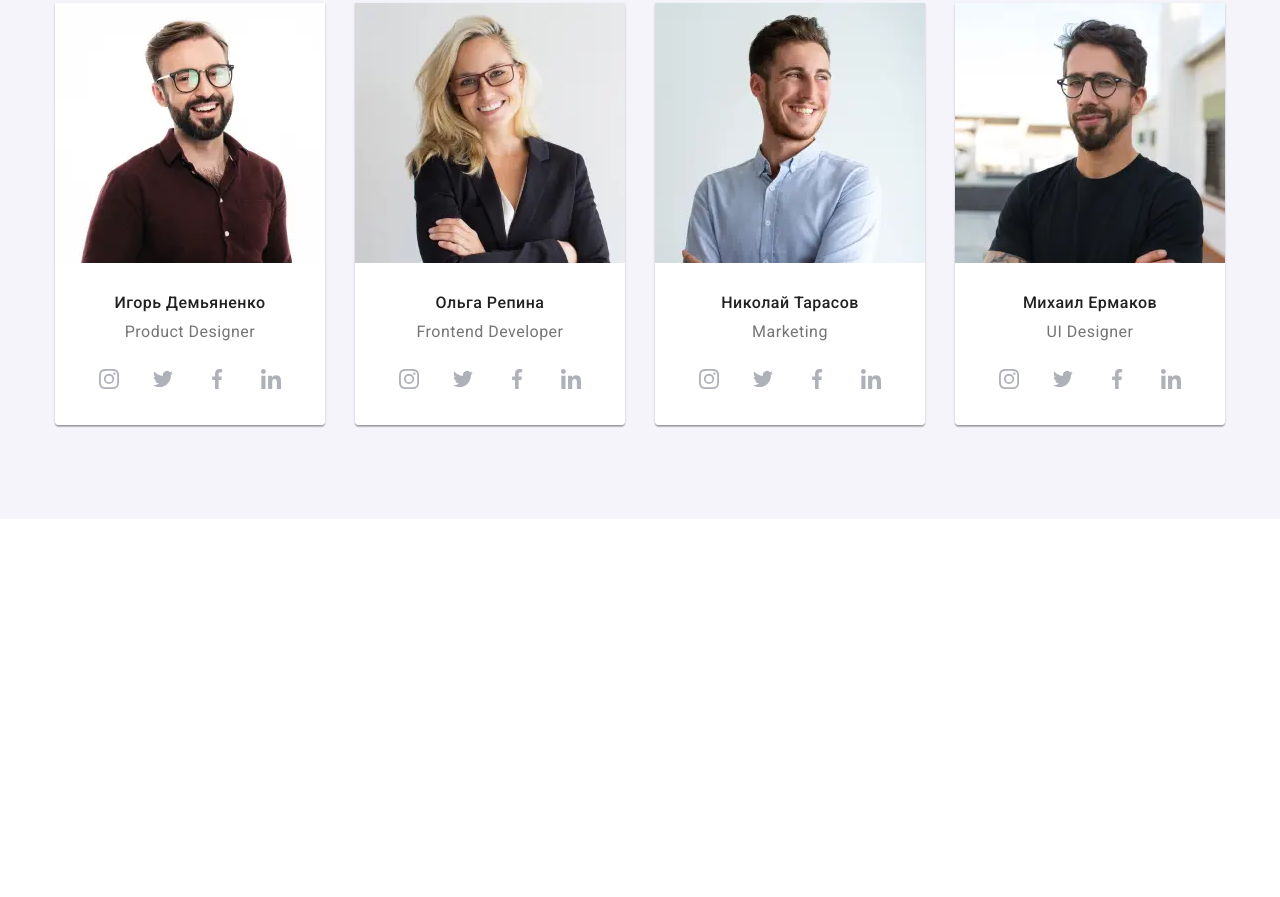
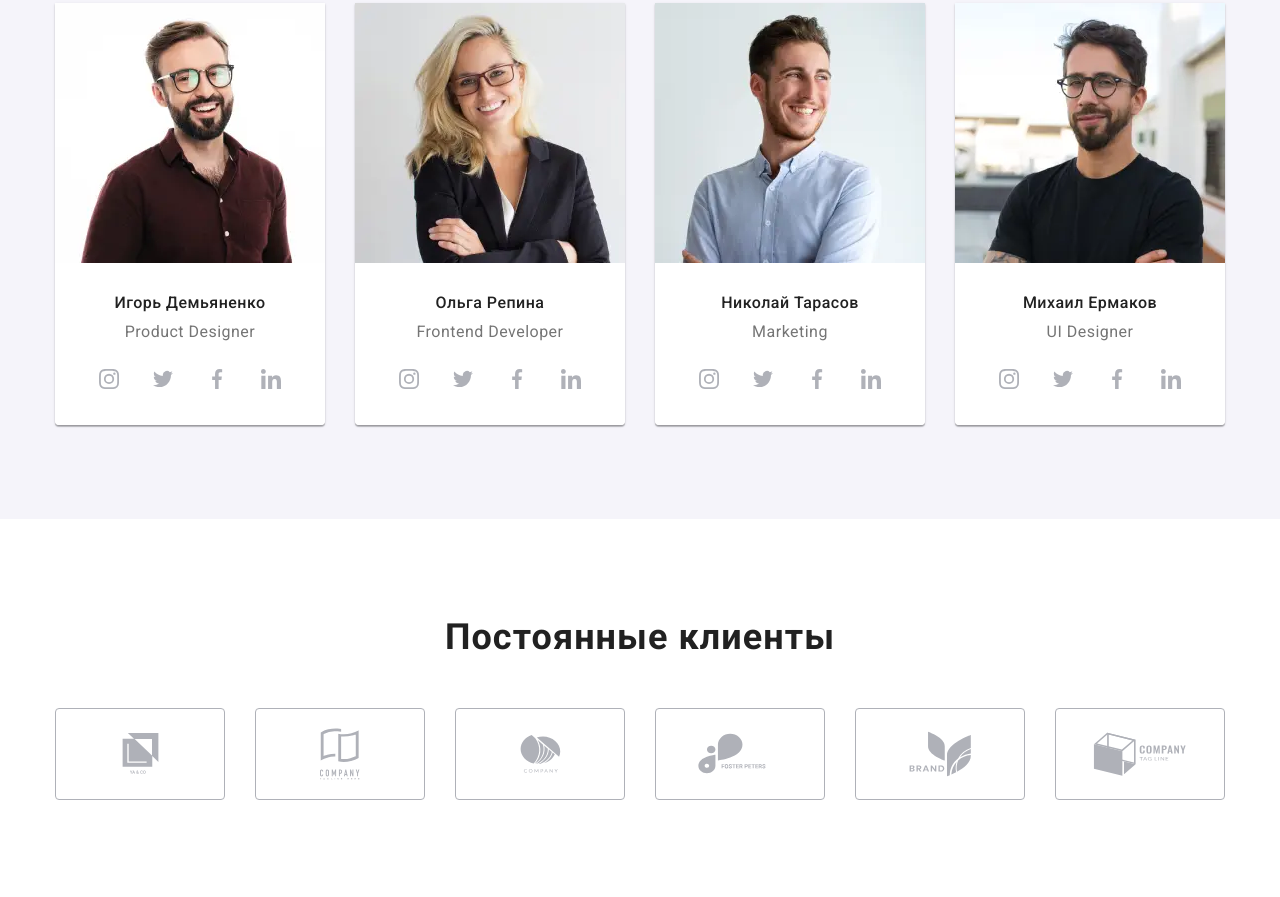
Before and after one commit to NataliaBezhenar/goit-markup-hw-08, a plain HTML site: page index.html in a window 1280 px wide. Shown: the part 1810-2707 px from the top of the page. Before the commit the page ends 2329 px from the top, so only its background shows below. Drawn offline with nearby package versions, Linux system fonts and the light colour scheme.

Commit message:
clients section

```diff
--- a/index.html
+++ b/index.html
@@ -585,7 +585,7 @@
       </section>
 
       <!-- CLIENTS SECION -->
-      <!-- <section class="section clients">
+      <section class="section clients">
         <div class="container">
           <h2 class="section__title">Постоянные клиенты</h2>
           <ul class="clients__list list">
@@ -633,7 +633,7 @@
             </li>
           </ul>
         </div>
-      </section> -->
+      </section>
     </main>
     <!-- FOOTER -->
     <!-- <footer class="footer">
--- a/sass/layout/_clients.scss
+++ b/sass/layout/_clients.scss
@@ -1,12 +1,14 @@
 .clients {
-  padding-top: 94px;
-  padding-bottom: 94px;
+  padding-top: 60px;
+  padding-bottom: 60px;
 }
 
 .clients__list {
   display: flex;
   margin-top: -30px;
   margin-left: -30px;
+  flex-wrap: wrap;
+  justify-content: center;
 }
 
 .clients__item {
@@ -16,7 +18,7 @@
 
 .clients__link {
   display: flex;
-  width: 170px;
+  width: 210px;
   height: 92px;
   border: 1px solid var(--social-links-color);
   border-radius: 4px;
@@ -36,3 +38,20 @@
     fill: var(--accent-color);
   }
 }
+
+@media screen and (min-width: 768px) {
+  .clients__link {
+    width: 226px;
+  }
+}
+
+@media screen and (min-width: 1200px) {
+  .clients {
+    padding-top: 97px;
+    padding-bottom: 97px;
+
+    &__link {
+      width: 170px;
+    }
+  }
+}
```
Also changed, not shown: css/main.css, css/main.min.css, 2 other files.
